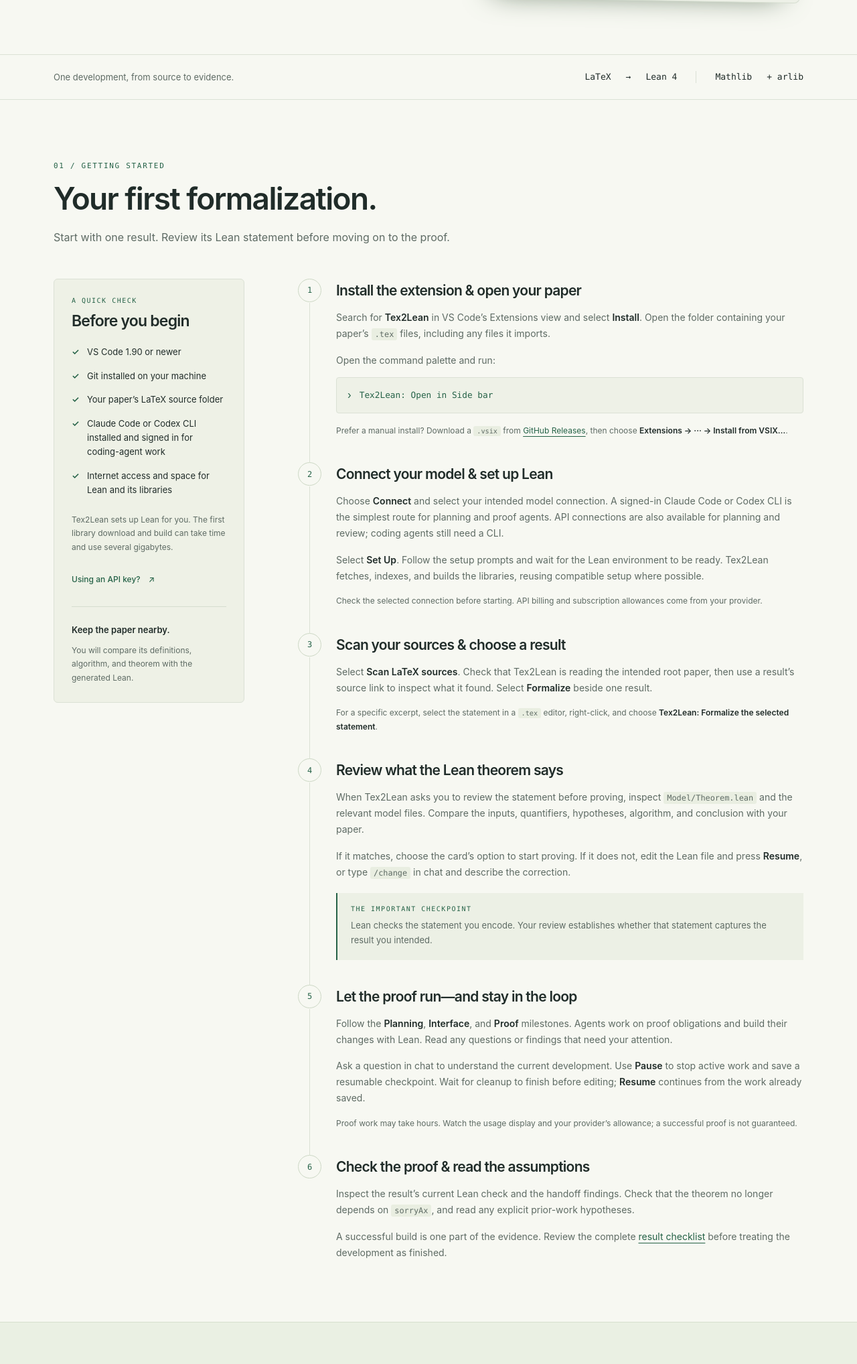
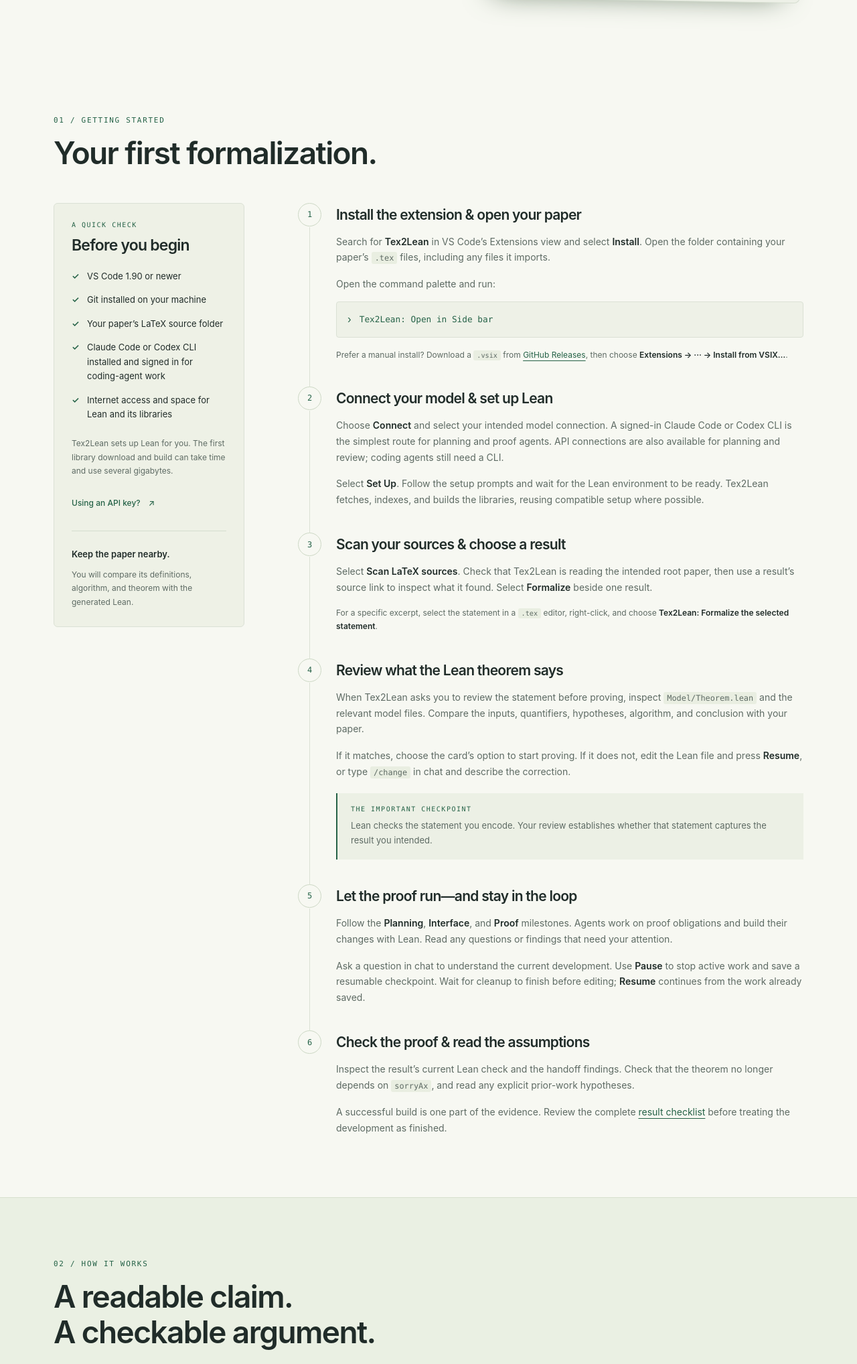
Before and after one commit to meelgroup/tex2lean-web, a website: page index.html in a window 1280 px wide. Shown: the part 764-2800 px from the top of the page at 67% size. Drawn offline with Linux system fonts and the light colour scheme.

Commit message:
Trim tutorial notes and result review copy

```diff
--- a/index.html
+++ b/index.html
@@ -132,17 +132,6 @@
           </figcaption>
         </figure>
       </section>
-      <div class="foundation-strip">
-        <div class="container foundation-inner">
-          <span>One development, from source to evidence.</span>
-          <div>
-            <span>LaTeX</span><span aria-hidden="true">→</span
-            ><span>Lean 4</span
-            ><span class="strip-divider" aria-hidden="true"></span
-            ><span>Mathlib</span><span>+ arlib</span>
-          </div>
-        </div>
-      </div>
       <section
         class="section container tutorial"
         id="getting-started"
@@ -151,10 +140,6 @@
         <div class="section-heading">
           <p class="eyebrow">01 / Getting started</p>
           <h2 id="start-title">Your first formalization.</h2>
-          <p>
-            Start with one result. Review its Lean statement before moving on to
-            the proof.
-          </p>
         </div>
         <div class="tutorial-layout">
           <aside class="prerequisites" aria-labelledby="before-title">
@@ -229,10 +214,6 @@
                   indexes, and builds the libraries, reusing compatible setup
                   where possible.
                 </p>
-                <p class="step-tip">
-                  Check the selected connection before starting. API billing and
-                  subscription allowances come from your provider.
-                </p>
               </div>
             </li>
             <li>
@@ -295,10 +276,6 @@
                   resumable checkpoint. Wait for cleanup to finish before
                   editing; <strong>Resume</strong> continues from the work
                   already saved.
-                </p>
-                <p class="step-tip">
-                  Proof work may take hours. Watch the usage display and your
-                  provider’s allowance; a successful proof is not guaranteed.
                 </p>
               </div>
             </li>
@@ -409,11 +386,6 @@
               stated hypotheses. It does not, by itself, establish that the
               translation says exactly what the paper says.
             </p>
-            <p>
-              For randomized algorithms, review the distribution and probability
-              guarantee. For resource bounds, review which operations and costs
-              the theorem actually counts.
-            </p>
           </article>
           <ol class="review-checks">
             <li>
@@ -425,11 +397,6 @@
             </li>
             <li>
               <h3>The current Lean evidence is complete</h3>
-              <p>
-                Build the project and recheck the theorem. A theorem that
-                reaches <code>sorryAx</code> still depends on an unfinished
-                proof. An unanswered check is unverified.
-              </p>
             </li>
             <li>
               <h3>The dependencies are explicit</h3>
```
